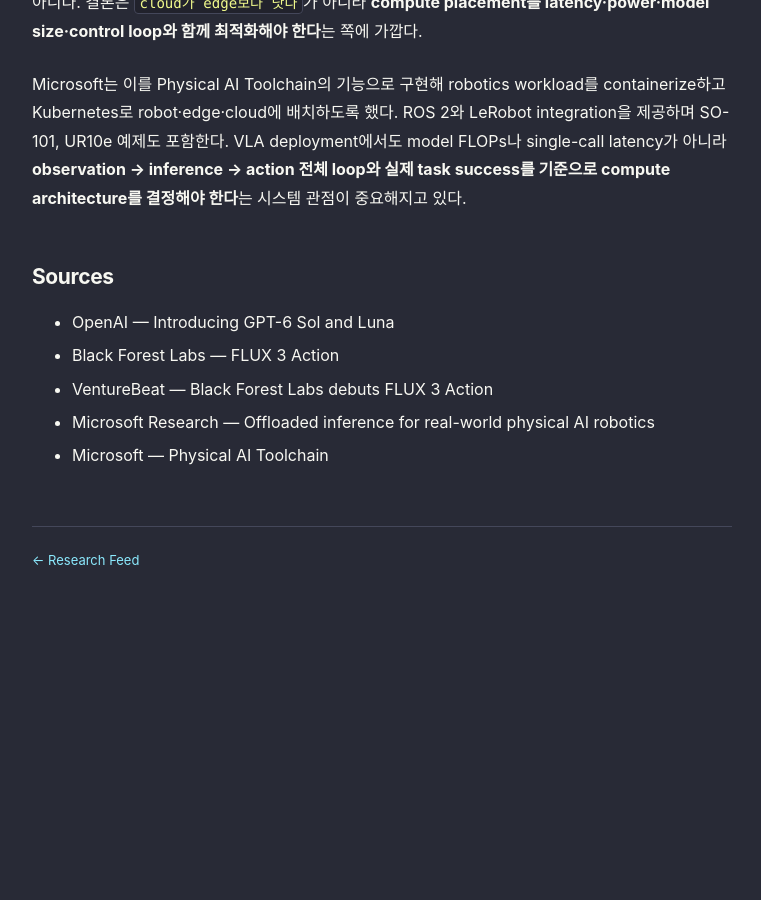
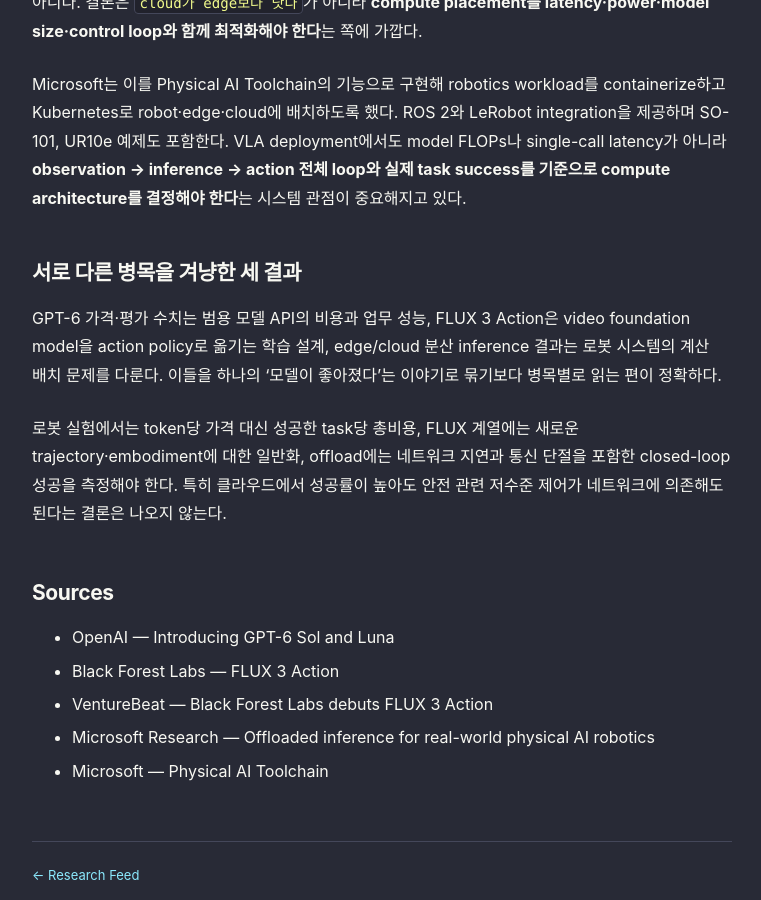
Before and after one commit to nayana224/nayana224.github.io, a Jekyll site: the page built from _research_feed/2026-09-23-ai-robotics.md, in a window 1280 px wide and 900 px high, scrolled down 2180 px. Shown: the whole window, without its empty margins (258-1019 px from the left). Built offline with Jekyll 4.4.1, drawn with Linux system fonts in a browser that asks for light colours; before the commit the page ends 2823 px from its top, so only the background shows below that.

Commit message:
Strengthen Research Feed article: 2026-09-23

```diff
--- a/_research_feed/2026-09-23-ai-robotics.md
+++ b/_research_feed/2026-09-23-ai-robotics.md
@@ -35,6 +35,12 @@
 
 Microsoft는 이를 Physical AI Toolchain의 기능으로 구현해 robotics workload를 containerize하고 Kubernetes로 robot·edge·cloud에 배치하도록 했다. ROS 2와 LeRobot integration을 제공하며 SO-101, UR10e 예제도 포함한다. VLA deployment에서도 model FLOPs나 single-call latency가 아니라 **observation → inference → action 전체 loop와 실제 task success를 기준으로 compute architecture를 결정해야 한다**는 시스템 관점이 중요해지고 있다.
 
+## 서로 다른 병목을 겨냥한 세 결과
+
+GPT-6 가격·평가 수치는 범용 모델 API의 비용과 업무 성능, FLUX 3 Action은 video foundation model을 action policy로 옮기는 학습 설계, edge/cloud 분산 inference 결과는 로봇 시스템의 계산 배치 문제를 다룬다. 이들을 하나의 ‘모델이 좋아졌다’는 이야기로 묶기보다 병목별로 읽는 편이 정확하다.
+
+로봇 실험에서는 token당 가격 대신 성공한 task당 총비용, FLUX 계열에는 새로운 trajectory·embodiment에 대한 일반화, offload에는 네트워크 지연과 통신 단절을 포함한 closed-loop 성공을 측정해야 한다. 특히 클라우드에서 성공률이 높아도 안전 관련 저수준 제어가 네트워크에 의존해도 된다는 결론은 나오지 않는다.
+
 ## Sources
 - [OpenAI — Introducing GPT-6 Sol and Luna](https://openai.com/index/introducing-gpt-6-sol-and-luna/)
 - [Black Forest Labs — FLUX 3 Action](https://bfl.ai/models/flux-3-action)
```
